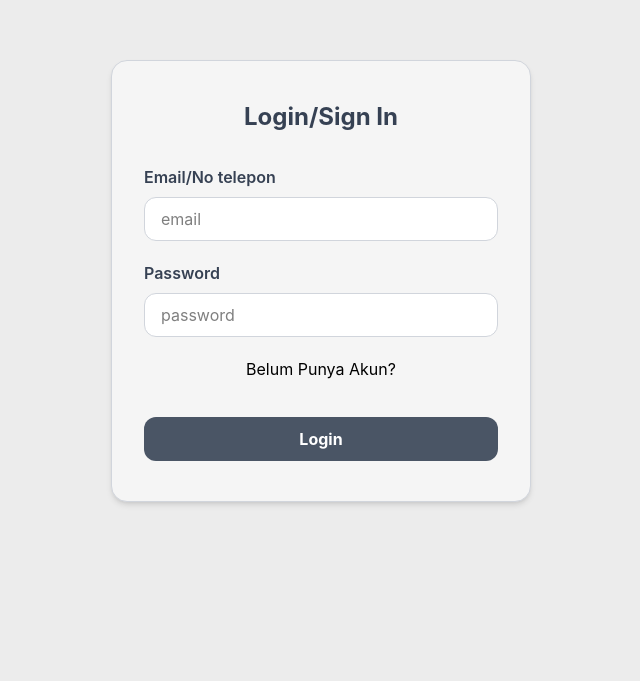
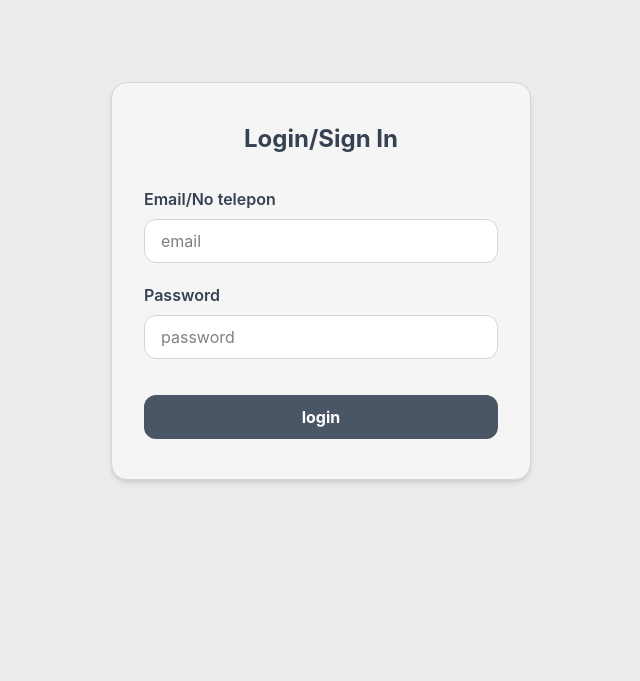
Before and after one commit to Ranyaku/TokoRoti, a React (Vite) app: page /login in a window 1280 px wide. Shown: the part 119-800 px from the top of the page, without its empty margins (319-959 px from the left). Built offline with nearby package versions, Linux system fonts and the light colour scheme.

Commit message:
Login System x

```diff
--- a/src/App.jsx
+++ b/src/App.jsx
@@ -1,15 +1,19 @@
 import { BrowserRouter, Route, Routes } from "react-router-dom";
 import Menu from "./Pages/Menu";
 import Checkout from "./Pages/co";
-import { useState } from "react";
+import { use, useState } from "react";
 import product from "./data/produck";
 import Deskripsi from "./Pages/deskripsi";
 import Login from "./Pages/login";
+import user from "./user/user";
+import Admin from "./admin/dashboard";
+import Kasir from "./kasir/dashboard";
 
 
 export default function App() {
     const [cart, setCart] = useState([]);
     const [category, setCategory] = useState("all");
+    const [role, setRole] = useState("guest")
 
     const filtered =
     category === "all"
@@ -55,11 +59,14 @@ const totalHarga = cart.reduce((total, item) => {
 return (
     <BrowserRouter>
   <Routes>
+
     <Route path="/" element={<Menu cart={cart} setCart={setCart} deleteItem={deleteItem} incItem={incItem} totalHarga={totalHarga} filtered={filtered} setCategory={setCategory} />} />
+    <Route path="/admin" element={<Admin deleteItem={deleteItem} incItem={incItem}/>} />
+    <Route path="/kasir" element={<Kasir deleteItem={deleteItem} incItem={incItem}/>} />
     <Route path="/deskripsi" element={<Deskripsi setCart={setCart} cart={cart} totalHarga={totalHarga} total={filtered} incItem={incItem} deleteItem={deleteItem} />} />
     <Route path="/product/:id" element={<Deskripsi cart={cart} setCart={setCart} incItem={incItem} deleteItem={deleteItem} totalHarga={totalHarga}/>}/>
     <Route path="/checkout" element={<Checkout cart={cart} setCart={setCart} totalHarga={totalHarga} deleteItem={deleteItem} incItem={incItem} filtered={filtered}/>} />
-    <Route path="/login" element={<Login cart={cart} setCart={setCart} incItem={incItem} deleteItem={deleteItem} totalHarga={totalHarga}/> } />
+    <Route path="/login" element={<Login role={role}  setRole={setRole} cart={cart} setCart={setCart} incItem={incItem} deleteItem={deleteItem} totalHarga={totalHarga}/> } />
   </Routes>
   </BrowserRouter>
   )
--- a/src/Pages/login.jsx
+++ b/src/Pages/login.jsx
@@ -1,8 +1,43 @@
 import { useState } from "react"
+import user from "../user/user";
 import Footer from "../component/Footer";
+import { Navigate, useNavigate } from "react-router-dom";
 
-export default function Login({cart, setCart, filtered, incItem, deleteItem, totalHarga}) {
+export default function Login({cart, setCart, filtered, incItem, deleteItem, totalHarga,setRole, role}) {
     const [login, setLogin] = useState(true)
+    const [error , setError] = useState(null)
+    const [username, setUsername] = useState("")
+    const [password, setPassword] = useState("")
+    const navigate = useNavigate()
+
+    function checkLog (user) {
+      const exist = user.find( item =>
+        item.username === username &&
+        item.password === password
+      )
+
+      if (exist) {
+        setRole(exist.role)
+
+        if (exist.role === "admin") {
+          navigate("/admin")
+        }
+
+        if (exist.role === "kasir") {
+          navigate("/kasir")
+        }
+
+        setError(null)
+
+      }else {
+        setError("Username Atau Password Salah!!!")
+      }
+    }
+
+    function handleLogin(x) {
+      x.preventDefault()
+      checkLog(user)
+    }
 
     return (
         <>
@@ -13,7 +48,9 @@ export default function Login({cart, setCart, filtered, incItem, deleteItem, tot
       Login/Sign In
     </h1>
 
-    <form className="flex flex-col gap-5">
+    <form className="flex flex-col gap-5"
+    onSubmit={handleLogin}
+    >
 
       {/* EMAIL */}
       <div className="flex flex-col gap-2">
@@ -35,6 +72,8 @@ export default function Login({cart, setCart, filtered, incItem, deleteItem, tot
             focus:border-blue-500
             bg-white
           "
+          value={username}
+          onChange={(e) => setUsername(e.target.value)}
         />
       </div>
 
@@ -58,45 +97,19 @@ export default function Login({cart, setCart, filtered, incItem, deleteItem, tot
             focus:border-blue-500
             bg-white
           "
+          value={password}
+          onChange={(e) => setPassword(e.target.value)}
         />
       </div>
 
-      {/* CONFIRM PASSWORD */}
-      {!login && (
+      {error && (
+        <span
+        className="text-red-500"
+        >{error}</span>
+      )}
 
-        <div className="flex flex-col gap-2">
-        <label className="font-semibold text-gray-700">
-          Konfirmasi Password
-        </label>
-
-        <input
-          type="password"
-          placeholder="konfirmasi password"
-          className="
-            w-full
-            h-11
-            px-4
-            rounded-xl
-            border
-            border-gray-300
-            outline-none
-            focus:border-blue-500
-            bg-white
-            "
-            />
-      </div>
-          )}
-
-
-          <button
-          className="cursor-pointer"
-          type="button"
-          onClick={() => setLogin(!login)}
-          >
-            <span>{login ? "Belum Punya Akun?" : "Sudah Punya Akun?"}</span>
-          </button>
-      {/* BUTTON */}
       <button
+      type="submit"
         className="
           mt-4
           h-11
@@ -109,7 +122,7 @@ export default function Login({cart, setCart, filtered, incItem, deleteItem, tot
           cursor-pointer
         "
       >
-        {login ? "Login" : "Sign Up"}
+        login
       </button>
 
     </form>
--- /dev/null
+++ b/src/admin/dashboard.jsx
@@ -0,0 +1,12 @@
+export default function Admin() {
+    return (
+        <>
+        <div
+        className="bg-red-500"
+        >
+
+        </div>
+        <h1>halo</h1>
+        </>
+    )
+}
--- /dev/null
+++ b/src/kasir/dashboard.jsx
@@ -0,0 +1,12 @@
+export default function Kasir() {
+    return (
+        <>
+        <div
+        className="bg-red-500"
+        >
+
+        </div>
+        <h1>halo</h1>
+        </>
+    )
+}
--- /dev/null
+++ b/src/user/user.js
@@ -0,0 +1,6 @@
+const user = [
+    {username: "admin", roles: "admin", password: "admin123"},
+    {username: "kasir", roles: "admin", password: "kasir123"}
+]
+
+export default user
```
Also changed, not shown: 1 other file (tests, documents, lock files or other folders).
